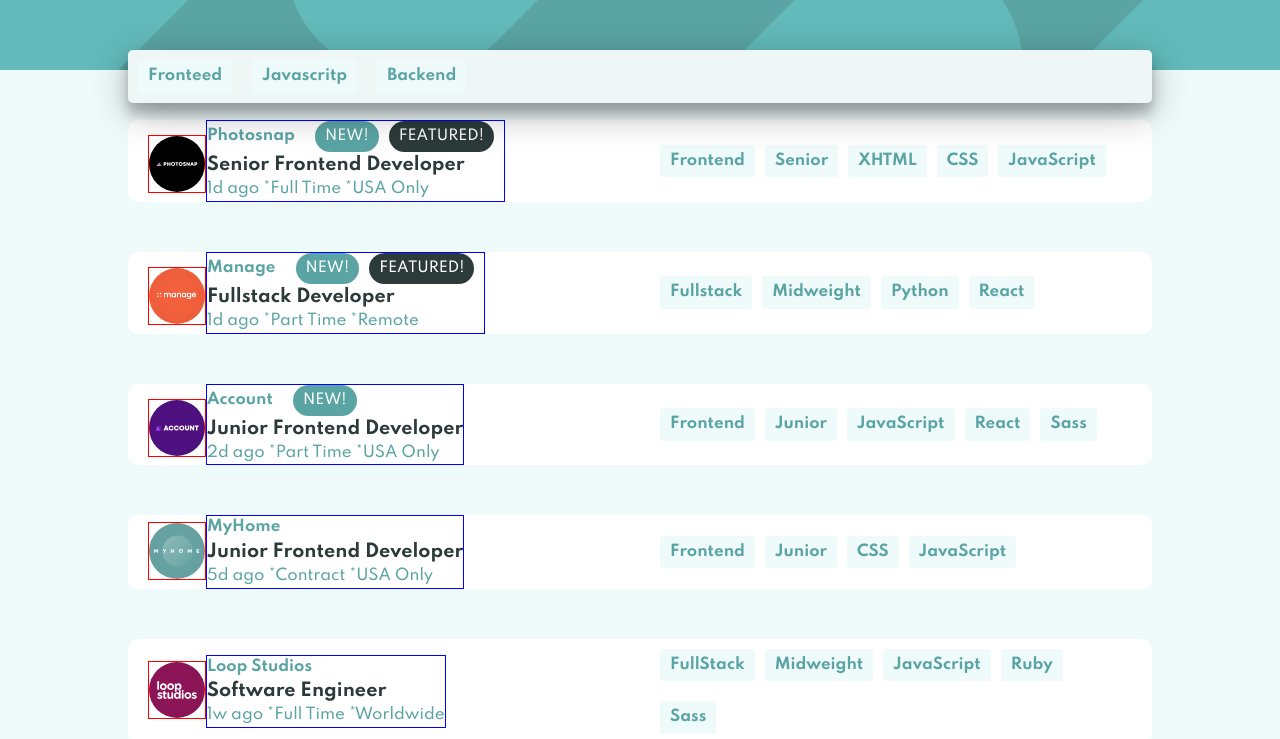
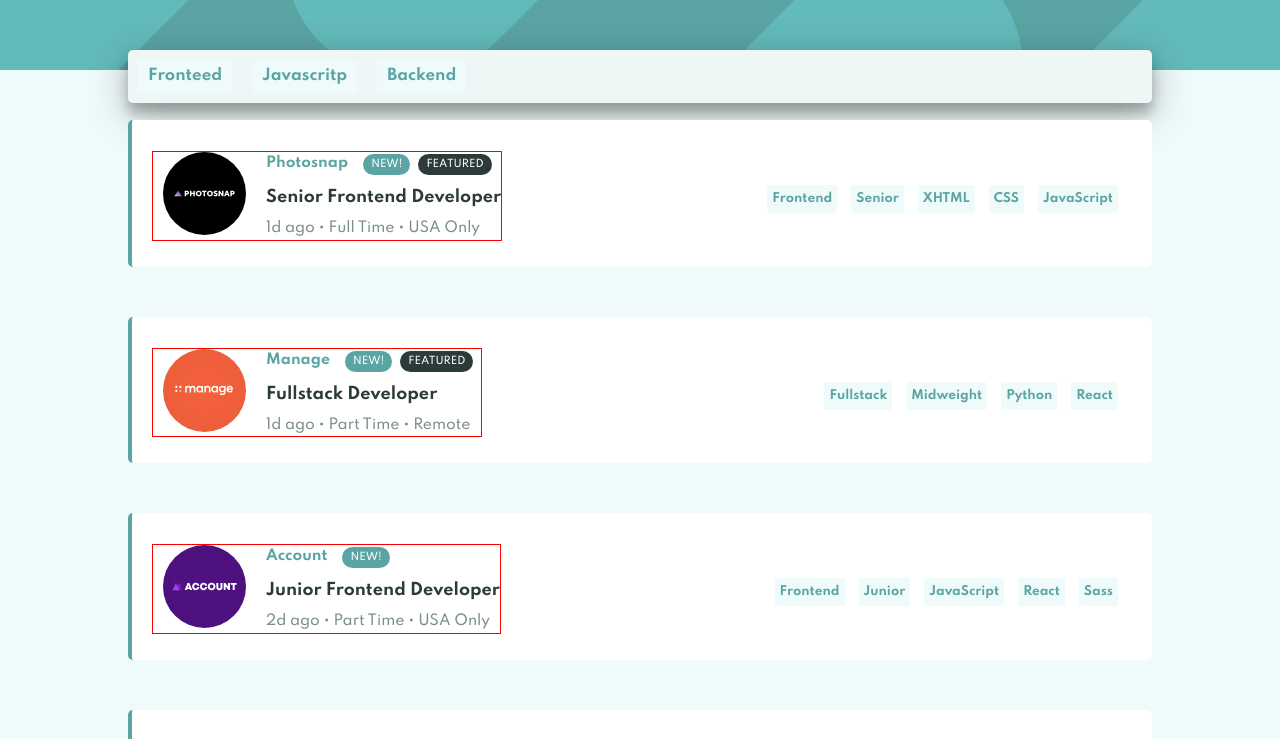
Before and after one commit to ejbcode/fm-job-listings, a React (Create React App) app: page / in a window 1280 px wide. Shown: the top 739 px of the page. Built offline with nearby package versions, Linux system fonts and the light colour scheme.

Commit message:
finish the mvp, left some css buds and the filter and store

```diff
--- a/src/components/Card.js
+++ b/src/components/Card.js
@@ -3,65 +3,95 @@
 
 const CardStyled = styled.article`
   max-width: 1200px;
+  padding: 2.5rem 0 2rem 0;
+
   width: 80%;
   margin: 0 auto;
+
   margin-top: 5rem;
   background: var(--white);
-  border-radius: 1rem;
-  /* border-left: 1rem solid var(--primary); */
+  border-radius: 0.49rem;
   border-left: ${(props) =>
-    props.featured ? "1rem solid var(--very-primary)" : "none"};
+    props.featured
+      ? "0.49rem solid var(--primary)"
+      : "0.49rem solid var(--white)"};
 
   display: flex;
   flex-direction: column;
   justify-content: center;
+  position: relative;
 
   div {
   }
-  @media (min-width: 1000px) {
+  @media (min-width: 500px) {
     flex-direction: row;
   }
 `;
 
 const Logo = styled.img`
-  width: 58px;
-  height: auto;
-  margin: -30px 0 0 2rem;
+  width: 44px;
+  height: 44px;
+  position: absolute;
+  top: -22px;
+
   @media (min-width: 768px) {
     margin: 0;
+    position: initial;
+    margin: 0 2rem 0 1rem;
+
     display: inline-block;
-    border: red solid 1px;
+    width: 83px;
+    height: 83px;
   }
 `;
 
 const Description = styled.div`
-  flex: 1 1 0;
-  margin: 0 2rem;
-  align-self: center;
+  flex: 1 1 1;
+  margin: 0.6rem 0rem 0.6rem 2rem;
+  display: flex;
+  border: red solid 1px;
 
   h4 {
     display: inline-block;
-    margin-right: 2rem;
+    font-size: 1.2rem;
+    margin-right: 1.5rem;
   }
   h3 {
+    font-size: 1.4rem;
+    margin: 1rem 0 0.8rem 0;
     color: var(--very-dark);
+  }
+  @media (min-width: 800px) {
+    h4 {
+      font-size: 1.4rem;
+    }
+    h3 {
+      font-size: 1.6rem;
+    }
   }
 `;
 
 const SubDescription = styled.div`
+  span {
+    font-size: 1.2rem;
+    color: var(--dark-grayish);
+  }
+
   @media (min-width: 800px) {
     display: inline-block;
-
-    border: blue solid 1px;
+    span {
+      font-size: 1.4rem;
+    }
   }
 `;
 
 const Skills = styled.div`
   border-top: gray solid 1px;
-  align-self: center;
   flex: 1 1 0;
   margin: 0 2rem;
-  align-items: center;
+  font-weight: 700;
+  font-size: 1.2rem;
+
   ul {
     list-style: none;
     display: flex;
@@ -69,13 +99,17 @@
   }
   li {
     background-color: var(--background);
-    padding: 0.5rem 1rem;
-    margin: 1rem 1rem 1rem 0;
+    padding: 0.5rem 0.5rem;
+    margin: 1rem 1.4rem 0.3rem 0;
     border-radius: 3px;
-    font-weight: 700;
   }
-  @media (min-width: 1000px) {
+  @media (min-width: 800px) {
     border: none;
+    align-self: center;
+
+    ul {
+      justify-content: flex-end;
+    }
   }
 `;
 
@@ -86,10 +120,10 @@
   background-color: ${(props) =>
     props.featured ? "var(--very-dark)" : "var(--primary)"};
 
-  border-radius: 2rem;
-  padding: 0.5rem 1rem;
-  font-size: 1.4rem;
-  margin-right: 1rem;
+  border-radius: 1.5rem;
+  padding: 0.3rem 0.8rem;
+  font-size: 1rem;
+  margin-right: 0.8rem;
 `;
 
 const Card = ({ job }) => {
@@ -104,12 +138,12 @@
           <div>
             <h4>{job.company}</h4>
             {job.new ? <Pills> NEW!</Pills> : null}
-            {job.featured ? <Pills featured> FEATURED!</Pills> : null}
+            {job.featured ? <Pills featured> FEATURED</Pills> : null}
             <h3>{job.position}</h3>
           </div>
-          <div>
-            {job.postedAt} *{job.contract} *{job.location}
-          </div>
+          <span>
+            {job.postedAt} • {job.contract} • {job.location}
+          </span>
         </SubDescription>
       </Description>
       <Skills>
```
